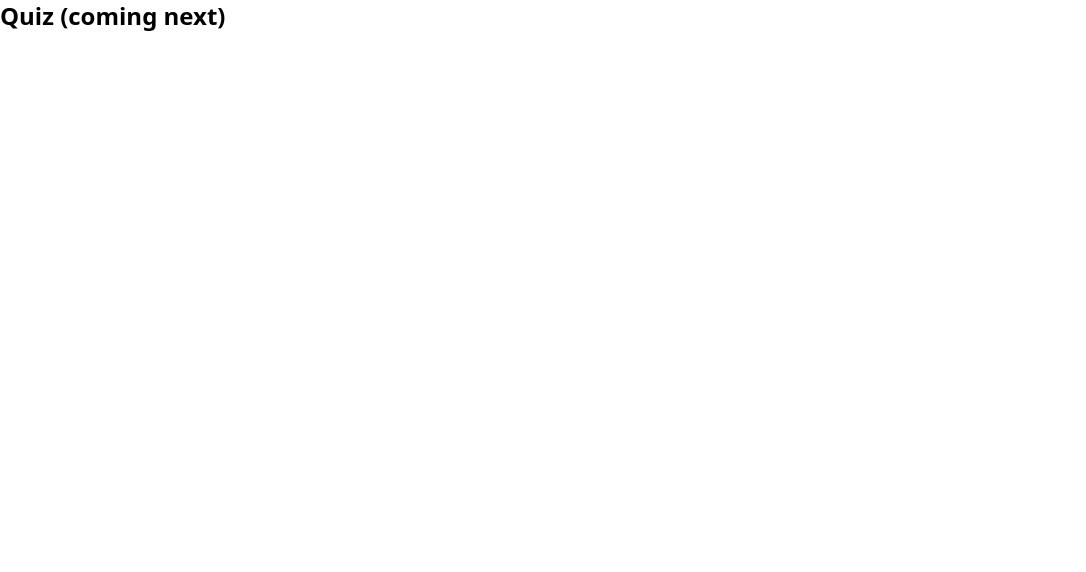
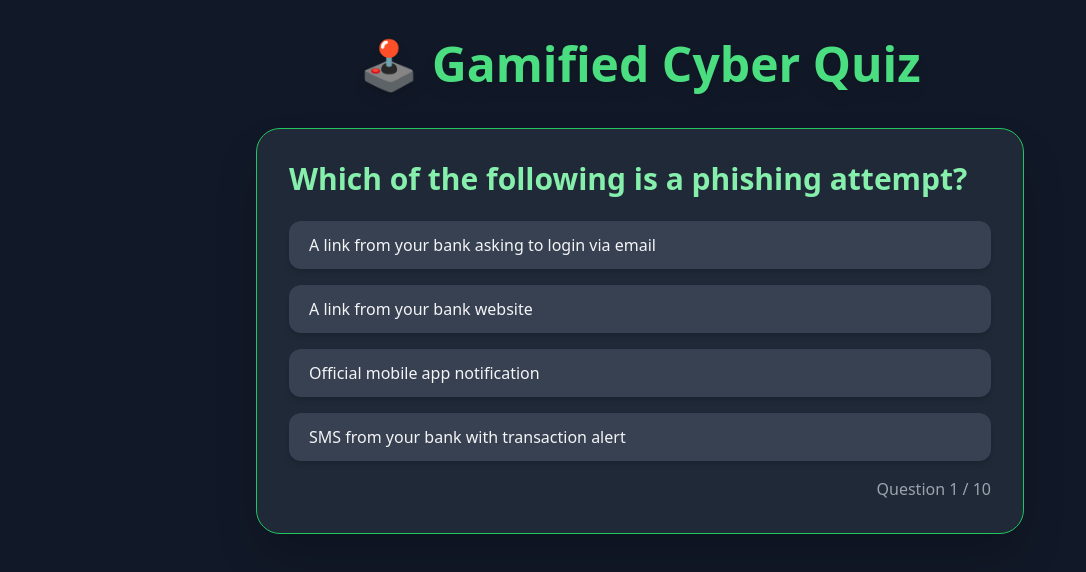
Before and after one commit to kumara-swamy-m/cybershield, a React (Vite) app: page /quiz in a window 1280 px wide. Shown: the top 572 px of the page, without its empty margins (0-1086 px from the left). Built offline with nearby package versions, Linux system fonts and the light colour scheme.

Commit message:
Set up the game page with exiting questions and scores and badges

```diff
--- /dev/null
+++ b/src/components/Badge.jsx
@@ -0,0 +1,9 @@
+import React from "react";
+
+export default function Badge({ name }) {
+  return (
+    <div className="inline-block bg-gradient-to-r from-green-400 via-teal-400 to-blue-500 text-gray-900 px-6 py-2 rounded-full font-bold shadow-lg text-lg mt-4 drop-shadow-md">
+      🏅 {name}
+    </div>
+  );
+}
--- /dev/null
+++ b/src/components/QuizQuestion.jsx
@@ -0,0 +1,22 @@
+import React from "react";
+
+export default function QuizQuestion({ questionData, handleAnswer }) {
+  return (
+    <div className="bg-white p-6 rounded-2xl shadow-lg border border-gray-200 mb-6 transition transform hover:scale-[1.01]">
+      <h3 className="text-xl md:text-2xl font-semibold mb-4 text-gray-800">
+        {questionData.question}
+      </h3>
+      <div className="flex flex-col gap-3">
+        {questionData.options.map((option, idx) => (
+          <button
+            key={idx}
+            onClick={() => handleAnswer(idx === questionData.correctIndex)}
+            className="text-left border border-gray-300 rounded-xl px-4 py-3 hover:bg-gray-100 transition duration-200 font-medium"
+          >
+            {option}
+          </button>
+        ))}
+      </div>
+    </div>
+  );
+}
--- /dev/null
+++ b/src/data/quizData.js
@@ -0,0 +1,107 @@
+export const quizQuestions = [
+  {
+    id: 1,
+    question: "Which of the following is a phishing attempt?",
+    options: [
+      "A link from your bank asking to login via email",
+      "A link from your bank website",
+      "Official mobile app notification",
+      "SMS from your bank with transaction alert"
+    ],
+    correctIndex: 0
+  },
+  {
+    id: 2,
+    question: "Strong passwords should:",
+    options: [
+      "Be your birthday",
+      "Use 8+ characters with letters, numbers, symbols",
+      "Be the same for all accounts",
+      "Be easy to remember like 'password123'"
+    ],
+    correctIndex: 1
+  },
+  {
+    id: 3,
+    question: "What should you do if you receive an OTP unexpectedly?",
+    options: [
+      "Share it with anyone who asks",
+      "Ignore it and never share",
+      "Use it on another website",
+      "Reply to the sender"
+    ],
+    correctIndex: 1
+  },
+  {
+    id: 4,
+    question: "A secure website URL starts with:",
+    options: ["http://", "https://", "www.", "ftp://"],
+    correctIndex: 1
+  },
+  {
+    id: 5,
+    question: "Which of the following is safe on public Wi-Fi?",
+    options: [
+      "Online banking",
+      "Shopping with saved cards",
+      "Checking emails without VPN",
+      "Browsing general websites"
+    ],
+    correctIndex: 3
+  },
+  {
+    id: 6,
+    question: "What is social engineering in cyber security?",
+    options: [
+      "Hacking software remotely",
+      "Tricking people into giving confidential info",
+      "Installing antivirus software",
+      "Creating strong passwords"
+    ],
+    correctIndex: 1
+  },
+  {
+    id: 7,
+    question: "Which is the safest way to receive payment links?",
+    options: [
+      "Click links in random WhatsApp messages",
+      "Use official app links or UPI QR codes",
+      "Click shortened URLs from unknown senders",
+      "Respond to social media DMs"
+    ],
+    correctIndex: 1
+  },
+  {
+    id: 8,
+    question: "Two-factor authentication (2FA) helps you:",
+    options: [
+      "Access your account faster",
+      "Add an extra layer of security",
+      "Remember passwords",
+      "Share account info safely"
+    ],
+    correctIndex: 1
+  },
+  {
+    id: 9,
+    question: "Which of the following is a red flag in emails?",
+    options: [
+      "Spelling mistakes and urgent requests",
+      "Official domain name",
+      "Signed by your known contact",
+      "Contains company logo"
+    ],
+    correctIndex: 0
+  },
+  {
+    id: 10,
+    question: "What should you do if a website asks for sensitive info unexpectedly?",
+    options: [
+      "Provide info immediately",
+      "Check the URL and authenticity first",
+      "Click links in email to verify",
+      "Call friends for advice"
+    ],
+    correctIndex: 1
+  }
+];
--- a/src/pages/Quiz.jsx
+++ b/src/pages/Quiz.jsx
@@ -1,3 +1,107 @@
+import React, { useState } from "react";
+import { quizQuestions } from "../data/quizData";
+import Badge from "../components/Badge";
+
 export default function Quiz() {
-  return <h2 className="text-2xl font-semibold">Quiz (coming next)</h2>;
+  const [current, setCurrent] = useState(0);
+  const [score, setScore] = useState(0);
+  const [completed, setCompleted] = useState(false);
+  const [selected, setSelected] = useState(null);
+
+  const handleAnswer = (idx) => {
+    const correctIndex = quizQuestions[current].correctIndex;
+    setSelected(idx);
+
+    if (idx === correctIndex) setScore(score + 1);
+
+    setTimeout(() => {
+      if (current + 1 < quizQuestions.length) {
+        setCurrent(current + 1);
+        setSelected(null);
+      } else {
+        setCompleted(true);
+      }
+    }, 1000);
+  };
+
+  const getBadge = () => {
+    const percentage = (score / quizQuestions.length) * 100;
+    if (percentage >= 90) return "Cyber Guardian";
+    if (percentage >= 70) return "Cyber Pro";
+    if (percentage >= 50) return "Cyber Beginner";
+    return null;
+  };
+
+  return (
+    <div className="min-h-screen bg-gray-900 flex flex-col items-center py-10 px-4">
+      <h2 className="text-4xl md:text-5xl font-extrabold mb-10 text-center text-green-400 drop-shadow-lg">
+        🕹 Gamified Cyber Quiz
+      </h2>
+
+      {!completed ? (
+        <div className="w-full max-w-3xl">
+          <div className="bg-gray-800 p-8 rounded-3xl shadow-2xl border border-green-500 hover:shadow-green-400/50 transition-shadow duration-300">
+            <h3 className="text-2xl md:text-3xl font-semibold mb-6 text-green-300">
+              {quizQuestions[current].question}
+            </h3>
+            <div className="flex flex-col gap-4">
+              {quizQuestions[current].options.map((option, idx) => {
+                const correctIndex = quizQuestions[current].correctIndex;
+                let baseClass =
+                  "px-5 py-3 rounded-xl font-medium text-left transition duration-300 shadow-md";
+
+                if (selected === idx) {
+                  baseClass +=
+                    idx === correctIndex
+                      ? " bg-green-500 text-white shadow-green-400/70"
+                      : " bg-red-500 text-white shadow-red-400/70";
+                } else {
+                  baseClass +=
+                    " bg-gray-700 text-gray-100 hover:bg-gray-600 hover:shadow-lg cursor-pointer";
+                }
+
+                return (
+                  <button
+                    key={idx}
+                    onClick={() => handleAnswer(idx)}
+                    disabled={selected !== null}
+                    className={baseClass}
+                  >
+                    {option}
+                  </button>
+                );
+              })}
+            </div>
+            <div className="text-right text-gray-400 mt-4 font-medium">
+              Question {current + 1} / {quizQuestions.length}
+            </div>
+          </div>
+        </div>
+      ) : (
+        <div className="w-full max-w-3xl bg-gray-800 p-10 rounded-3xl shadow-2xl border border-green-500 text-center">
+          <h3 className="text-3xl md:text-4xl font-bold mb-5 text-green-300 drop-shadow-lg">
+            Your Score: {score} / {quizQuestions.length}
+          </h3>
+
+          {getBadge() ? (
+            <Badge name={getBadge()} />
+          ) : (
+            <p className="text-gray-400 mb-5">Keep learning and try again!</p>
+          )}
+
+          <button
+            onClick={() => {
+              setCurrent(0);
+              setScore(0);
+              setCompleted(false);
+              setSelected(null);
+            }}
+            className="mt-6 bg-gradient-to-r from-green-400 to-blue-500 text-gray-900 px-6 py-3 rounded-xl shadow-lg hover:scale-105 hover:from-green-500 hover:to-blue-600 transition-transform duration-300 font-semibold"
+          >
+            Retake Quiz
+          </button>
+        </div>
+      )}
+    </div>
+  );
 }
```
